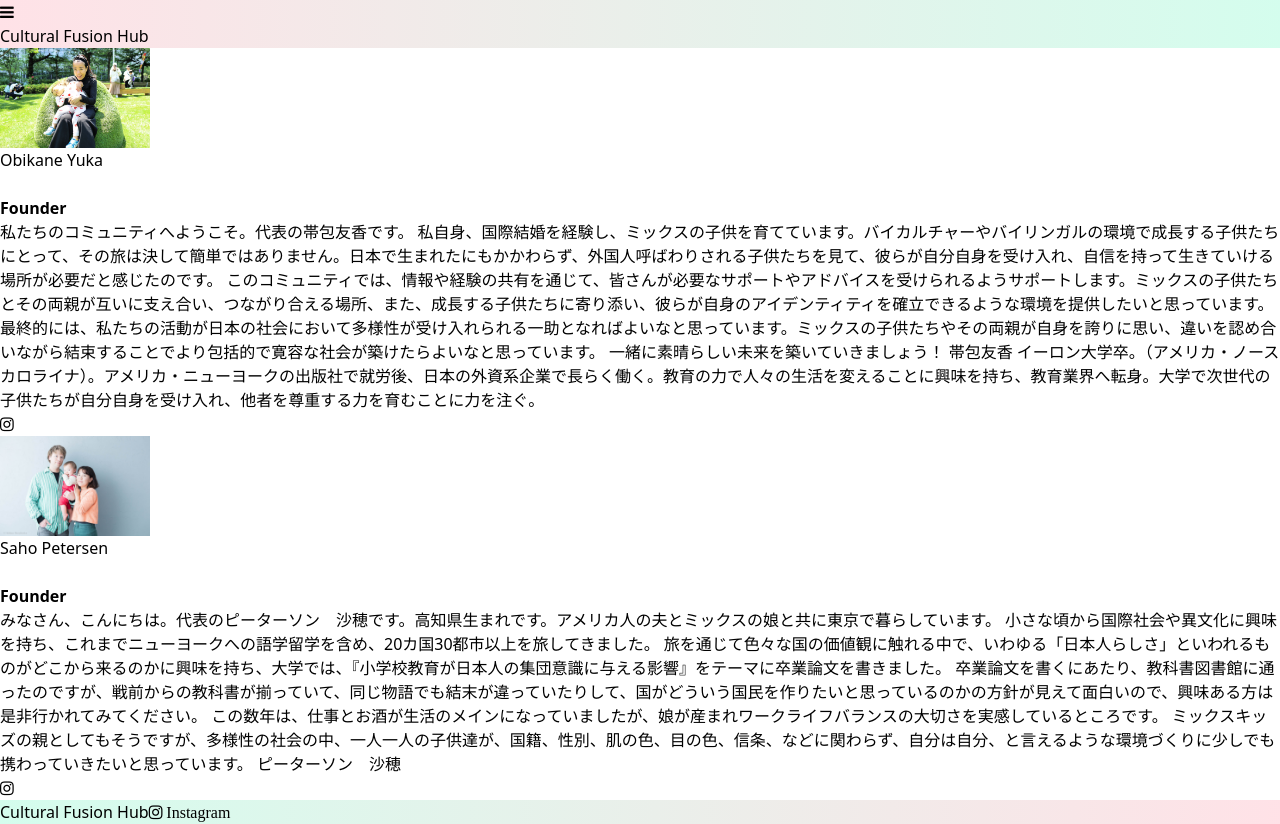
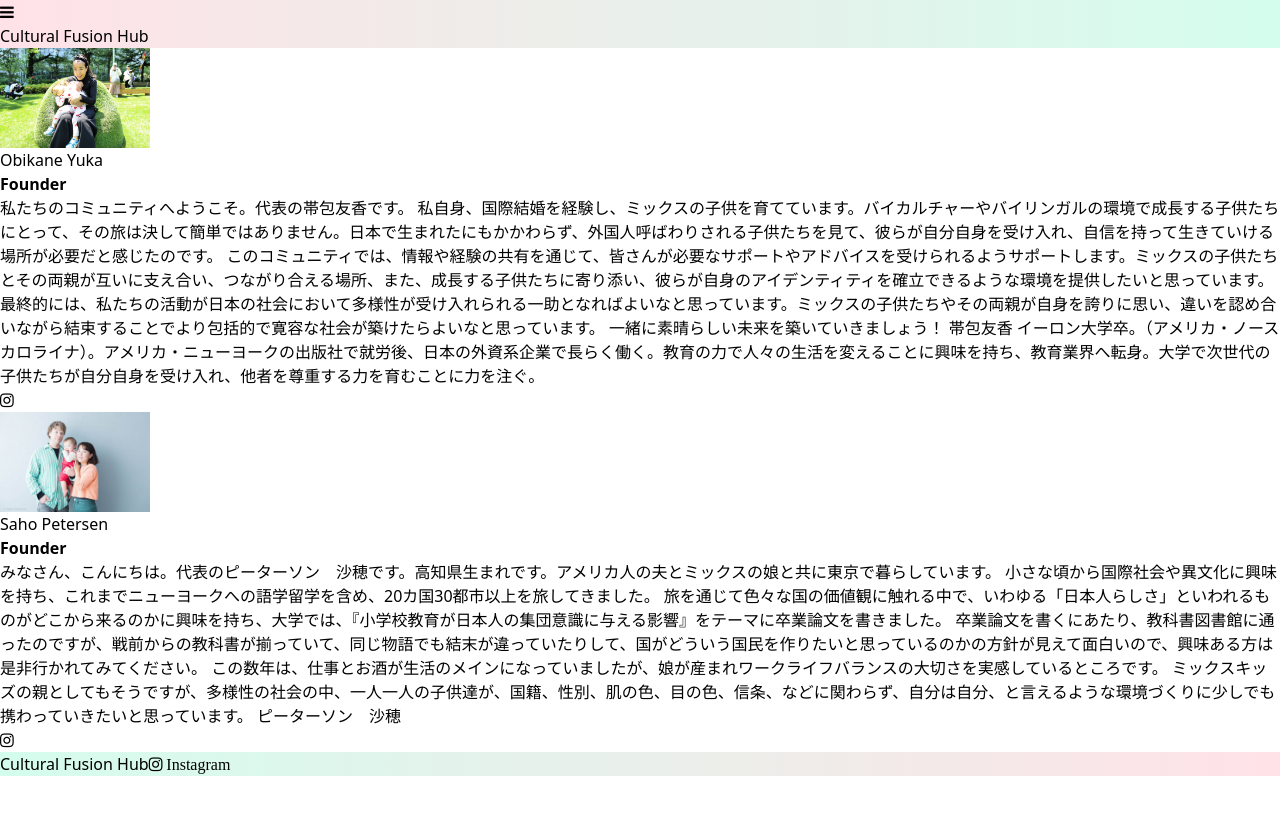
Before and after one commit to brandon-lindberg/cultural-fusion-hub, a Next.js app: page /profile in a window 1280 px wide. After the commit the page ends 800 px from the top, so only its background shows below. Built offline with nearby package versions, Linux system fonts and the light colour scheme; what tailwindcss-gradients would draw is missing.

Commit message:
updated styling for profile page

```diff
--- a/components/ProfileCard.tsx
+++ b/components/ProfileCard.tsx
@@ -15,11 +15,10 @@ export default function ProfileCard(props) {
         />
         <h1 className="text-lg mt-2">{props.name}</h1>
       </div>
-      <br />
+      <h3 className="title text-center mb-2">{props.position}</h3>
       <div className="border-t border-gray-200 mt-2 mb-4"></div>
 
       <div className="mb-4">
-        <h3 className="title text-center mb-2">{props.position}</h3>
         <p className="mx-4 text-justify text-center overflow-auto max-h-48 no-scrollbar">
           {props.description}
         </p>
```
